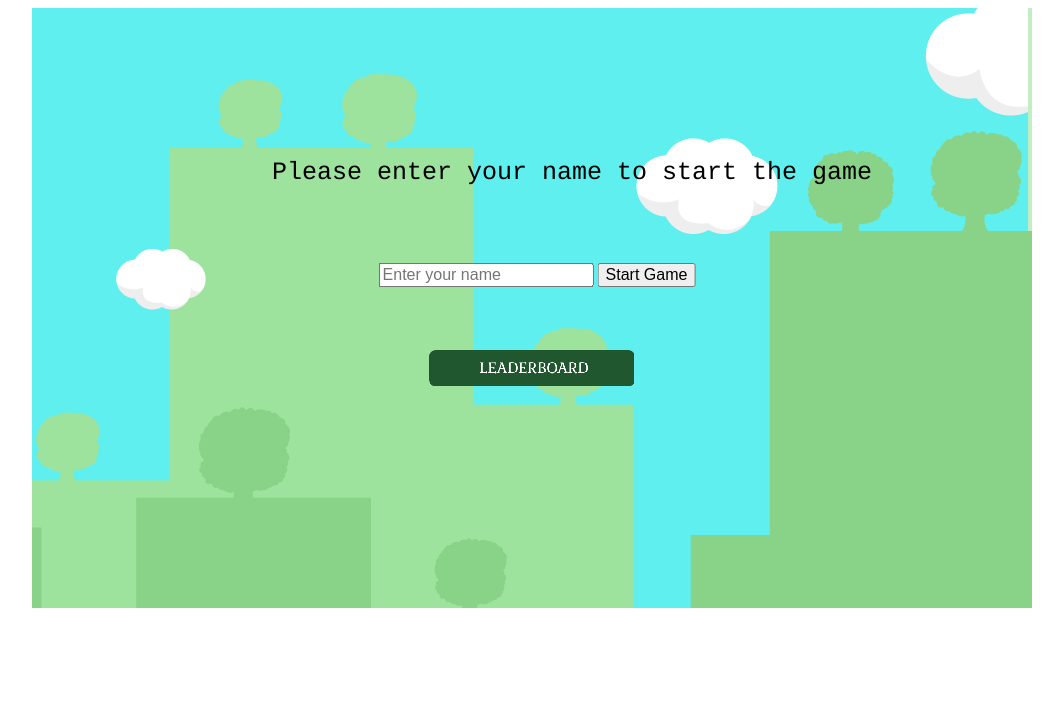
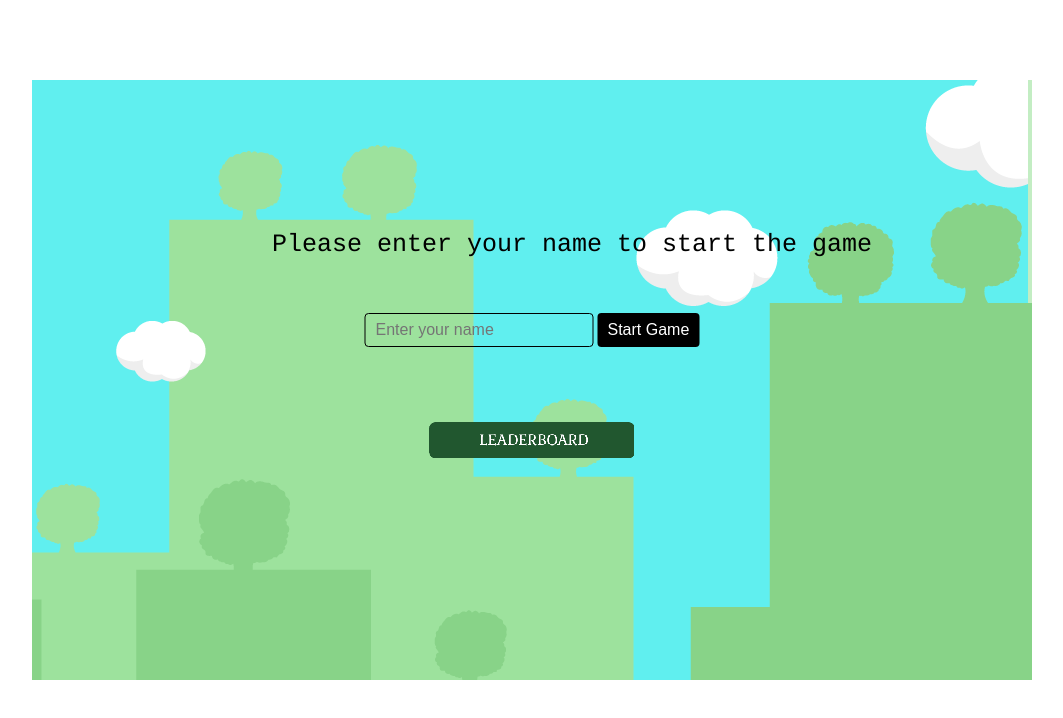
Before and after one commit to fegzycole/Javascript-Capstone, a website built with webpack: page dist/index.html in a window 1280 px wide. Shown: the whole page, without its empty margins (108-1171 px from the left). Built offline with nearby package versions, Linux system fonts and the light colour scheme; animation ran at ten frames a second.

Commit message:
Align canvas properly

```diff
--- a/dist/assets/form/nameform.html
+++ b/dist/assets/form/nameform.html
@@ -1,2 +1,2 @@
-<input type="text" name="nameField" placeholder="Enter your name" style="font-size: 16px">
-<input type="button" name="startButton" value="Start Game" style="font-size: 16px">
+<input type="text" name="nameField" placeholder="Enter your name" style="font-size: 16px; background-color: inherit; color: #242121; border: 1px solid #000000; padding: 7px 10px; border-radius: 4px;">
+<input type="button" name="startButton" value="Start Game" style="font-size: 16px; background-color: black; color: #ffffff; border: none; padding: 8px 10px; border-radius: 4px;">
--- a/dist/styles/styles.css
+++ b/dist/styles/styles.css
@@ -1,22 +1,16 @@
 canvas {
-  display: -webkit-box;
-  display: -ms-flexbox;
-  display: flex;
-  margin: auto;
+  -ms-flex-negative: 0;
+      flex-shrink: 0;
+  position: absolute;
+  top: calc(50vh - 320px);
+  left: calc(50vw - 500px);
 }
 
-div {
-  margin: 0px auto !important;
-  position: absolute !important;
-  top: 5px !important;
-  left: 145px !important;
-}
-
-div div {
-  position: absolute !important;
-  top: 45% !important;
-  left: 50% !important;
-  -webkit-transform: translate(-50%, -50%) !important;
-          transform: translate(-50%, -50%) !important;
+body > div {
+  width: 480px;
+  position: absolute;
+  top: calc(50vh - 320px);
+  left: calc(50vw - 500px);
+  z-index: 10;
 }
 /*# sourceMappingURL=styles.css.map */
--- a/dist/styles/styles.scss
+++ b/dist/styles/styles.scss
@@ -1,18 +1,14 @@
 canvas {
-  display: flex;
-  margin: auto;
+  flex-shrink: 0;
+  position: absolute;
+  top: calc(50vh - 320px);
+  left: calc(50vw - 500px);
 }
 
-div {
-  margin: 0px auto !important;
-  position: absolute !important;
-  top: 5px !important;
-  left: 145px !important;
-
-  div {
-    position: absolute !important;
-    top: 45% !important;
-    left: 50% !important;
-    transform: translate(-50%, -50%) !important;
-  }
+body > div {
+  width: 480px;
+  position: absolute;
+  top: calc(50vh - 320px);
+  left: calc(50vw - 500px);
+  z-index: 10;
 }
```
Also changed, not shown: 2 other files.
